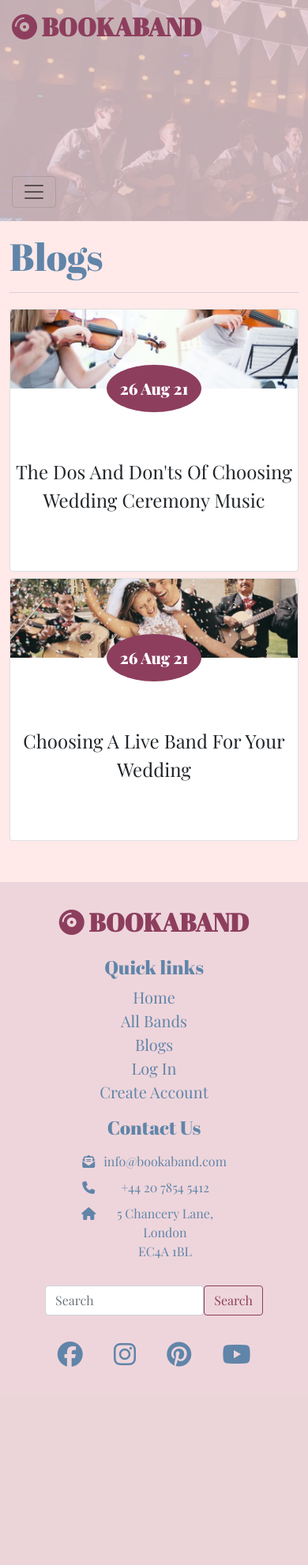
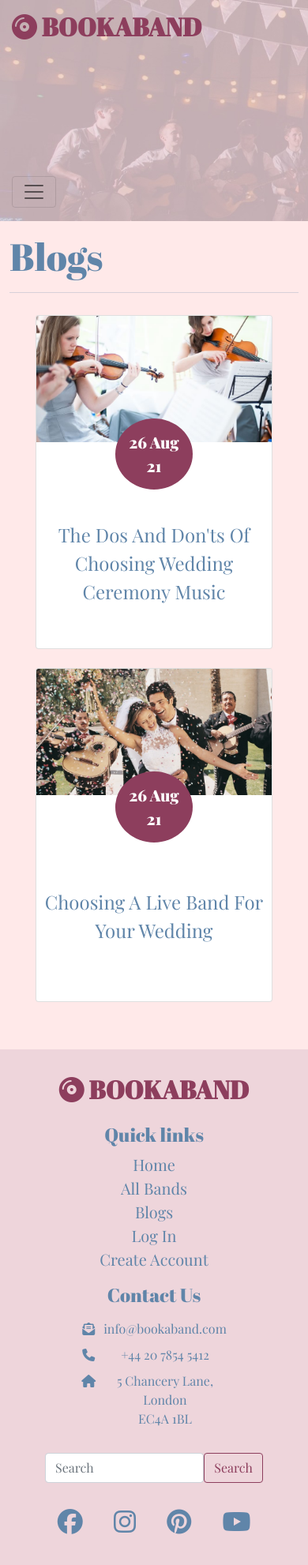
Before and after one commit to OliHickie/book_a_band, a Django app: page /blogs/ in a window 390 px wide. Shown: the whole page at 79% size. Before the commit the page ends 1731 px from the top, so only its background shows below. Run offline with Django 3.2, Linux system fonts and the light colour scheme; data comes from the database, SQL or seed files in the repository; some libraries are stand-ins or nearby versions.

Commit message:
Fix responsive design on blog menu and blog pages

```diff
--- a/blogs/templates/blogs/blogs.html
+++ b/blogs/templates/blogs/blogs.html
@@ -9,30 +9,25 @@
 
 
 {% block content %}
-
-<div class="row">
-    <!-- Blog cards  -->
-    <div class="col-12 col-xl-9">
         <div class="row">
 
             {% for blog in blogs %}
-            <div class="col-12 col-md-4">
+            <div class="col-12 p-2 col-md-6 col-lg-4 col-xl-3">
                 <a href="{% url 'read_blog' blog.id %}" class="unstyled-link">
-                    <div class="card blog-card my-1">
-                        <img src="{{ blog.image.url }}" class="card-img-top" alt="{{ band.title }}">
+                    <div class="card blog-card my-1 mx-auto">
+                        <img src="{{ blog.image.url }}" class="card-img-top blog-img-top" alt="{{ band.title }}">
                         <div class="blog-date">
                             <p class="text-center mx-auto rounded-circle">
                                 {{ blog.updated_at|date:"d M y" }}
                             </p>
                         </div>
                         <div class="card-text blog-title">
-                            <p class="text-capitalize text-center p-1">
+                            <p class="text-capitalize text-center p-1 text-d-blue">
                                 {{ blog.title }}
                             </p>
                         </div>
                     </div>
                 </a>
-
             </div>
             {% endfor %}
 
--- a/static/css/base.css
+++ b/static/css/base.css
@@ -62,6 +62,7 @@ hr {
     color: #6085A9;
     border: 0;
     margin: 16px 0px;
+    z-index: 1;
 }
 
 /* links */
@@ -162,6 +163,7 @@ h3 {
     margin-top: 12px;
     margin-right: -16px;
     margin-left: -16px;
+    z-index: 2;
 }
 
 @media screen and (min-width: 992px) {
@@ -238,7 +240,7 @@ footer h5 {
 .blog-card {
     transition: all 0.2s ease;
     cursor: pointer;
-
+    max-width: 300px;
 }
 
 .blog-card:hover {
@@ -303,6 +305,10 @@ footer h5 {
         height: 100px;
     }
 
+    .blog-img-top {
+        min-height: 160px;
+    }
+
     .card-title {
         font-size: 12px;
     }
@@ -355,7 +361,9 @@ footer h5 {
 
 .blog-img {
     height: 300px;
-    margin: 30px;
+    width: 100%;
+    padding: 20px 10px;
+    margin: 0 auto;
 }
 
 .blog-content {
@@ -376,3 +384,12 @@ footer h5 {
 .blog-social-link a:hover {
     color: #6085A9;
 }
+
+@media screen and (min-width: 480px) {
+    .blog-img {
+        height: 300px;
+        margin: 0;
+        width: auto;
+        padding: 30px;
+    }
+}
```
